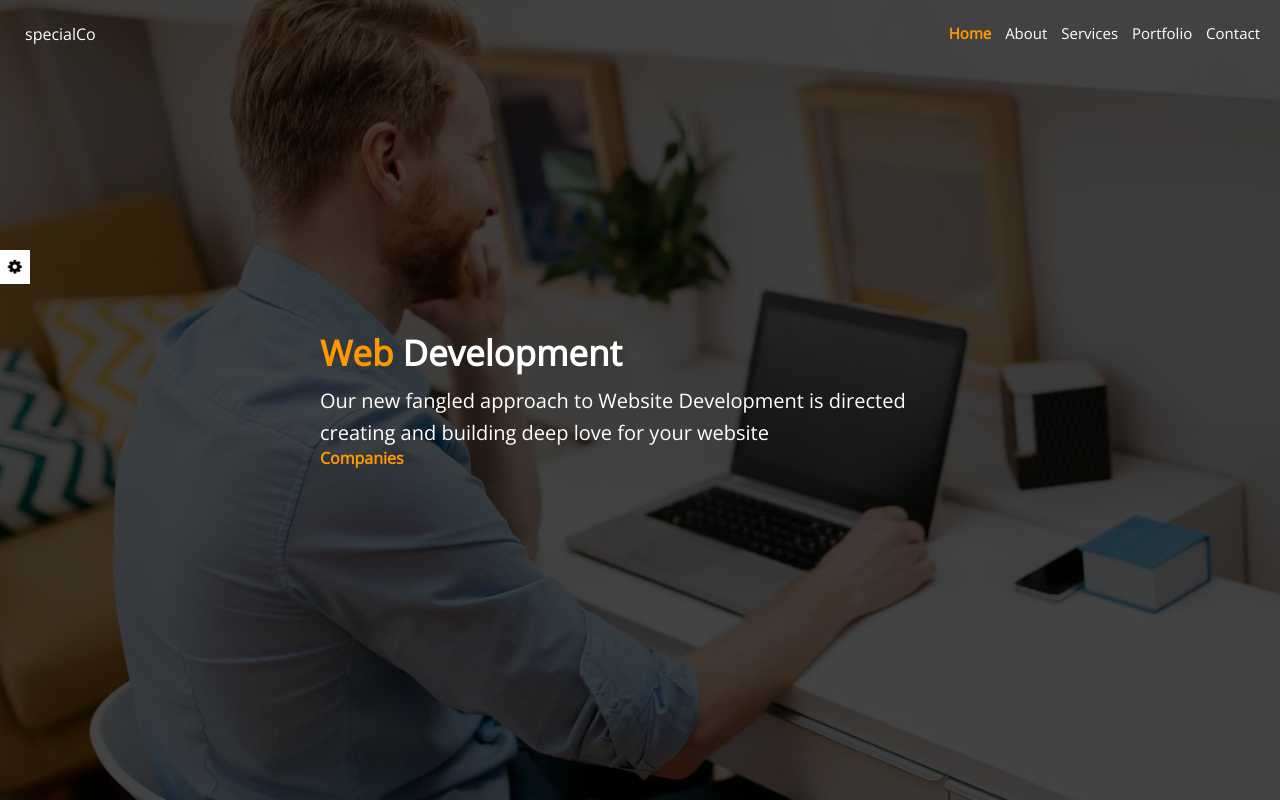
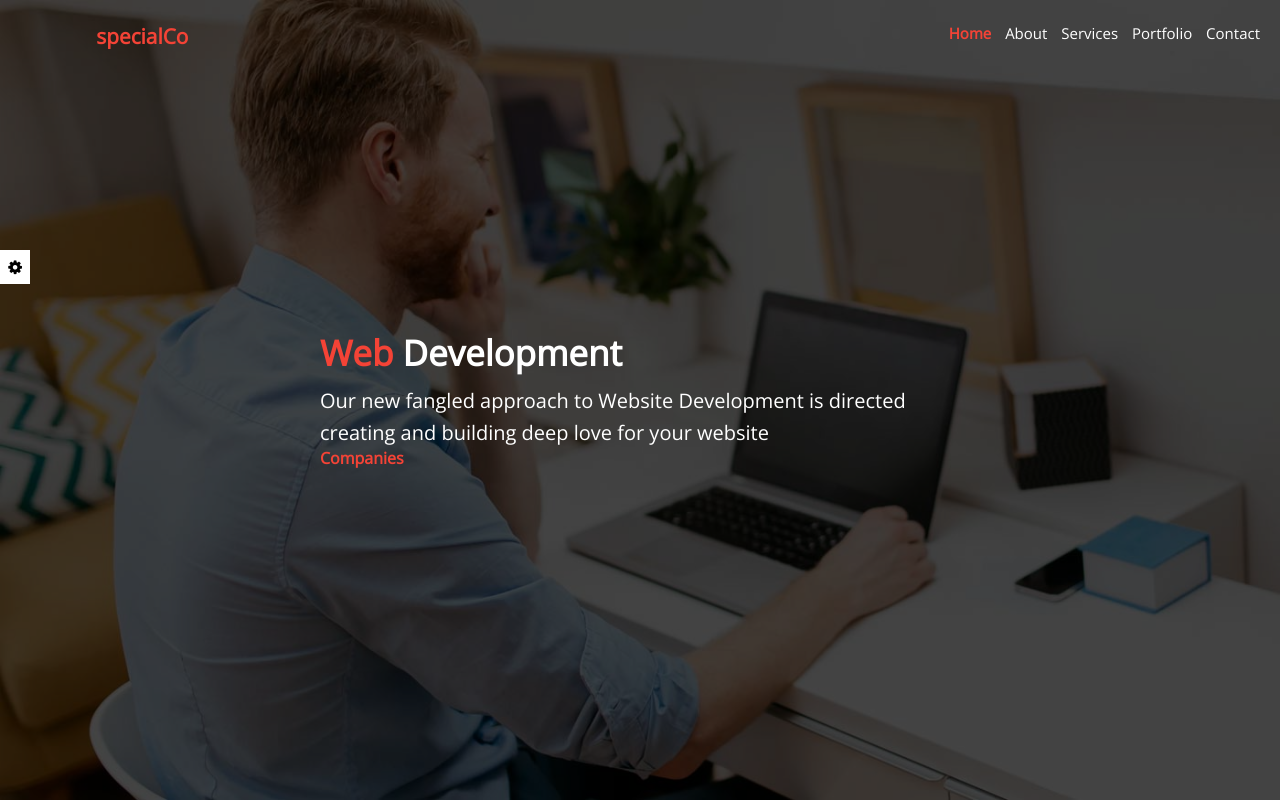
Before and after one commit to MoatazAbdAlmageed/Create-Template-With-HTML-CSS3-JavaScript, a website: page index.html in a window 1280 px wide. Drawn offline with nearby package versions, Linux system fonts and the light colour scheme.

Commit message:
add `fa-spin`

```diff
--- a/css/style.scss
+++ b/css/style.scss
@@ -2,7 +2,7 @@
 $setting-box-width: 150px;
 
 :root {
-  --main-color: #ff9800;
+  --main-color: #f44336;
 }
 $main-color: var(--main-color);
 body {
@@ -30,6 +30,10 @@ body {
   .logo {
     padding: 15px;
     width: 300px;
+    text-align: center;
+    font-weight: bold;
+    font-size: 1.3em;
+    color: $main-color;
   }
   ul {
     list-style: none;
@@ -93,7 +97,7 @@ a:hover,
     padding: 10px;
     text-align: center;
   }
-  .pointer {
+  .toggle {
     position: absolute;
     right: 0;
     top: 250px;
--- a/index.html
+++ b/index.html
@@ -14,8 +14,8 @@
   </head>
   <body>
     <div class="setting-box">
-      <div class="pointer">
-        <i class="fa fa-gear fa-spin"></i>
+      <div class="toggle">
+        <i class="fa fa-gear"></i>
       </div>
       <div class="container">
         <h3>Settings</h3>
--- a/js/main.js
+++ b/js/main.js
@@ -1,19 +1,5 @@
 const compoanyName = "specialCo",
   tagline = "We are a creative agency with a passion for design",
-  elements = {
-    logo: document.querySelector(".logo"),
-    landingPage: document.querySelector(".landing-page"),
-    heading: document.querySelector(".landing-page .title"),
-    parapraph: document.querySelector(".landing-page .description"),
-    btn: document.querySelector(".intro .btn"),
-    colorsHolder: document.getElementById("colors-holder"),
-
-    /**
-     * Settings
-     */
-    settingBox: document.querySelector(".setting-box"),
-    pointer: document.querySelector(".setting-box .pointer"),
-  },
   colors = [
     "#f44336",
     "#e91e63",
@@ -74,7 +60,21 @@ const compoanyName = "specialCo",
         href: "#Any",
       },
     },
-  ];
+  ],
+  elements = {
+    logo: document.querySelector(".logo"),
+    landingPage: document.querySelector(".landing-page"),
+    heading: document.querySelector(".landing-page .title"),
+    parapraph: document.querySelector(".landing-page .description"),
+    btn: document.querySelector(".intro .btn"),
+    colorsHolder: document.getElementById("colors-holder"),
+
+    /**
+     * Settings
+     */
+    settingBox: document.querySelector(".setting-box"),
+    toggle: document.querySelector(".setting-box .toggle"),
+  };
 let slide;
 let activeSlide = 0;
 
@@ -88,7 +88,9 @@ function renderSlider() {
   btn.href = slide.btn.href;
 }
 function init() {
-  const { logo, settingBox, pointer, colorsHolder } = elements;
+  const { logo, settingBox, toggle, colorsHolder } = elements;
+  document.documentElement.style.setProperty("--main-color", colors[0]);
+
   logo.innerHTML = compoanyName;
   document.title = `${compoanyName} - ${tagline}`;
   renderSlider();
@@ -100,8 +102,9 @@ function init() {
     renderSlider();
   }, 3000);
 
-  pointer.onclick = function () {
+  toggle.onclick = function () {
     settingBox.classList.toggle("opened");
+    toggle.querySelector('.fa-gear').classList.toggle("fa-spin");
   };
 
   for (let index = 0; index < colors.length; index++) {
```
Also changed, not shown: css/style.css.
